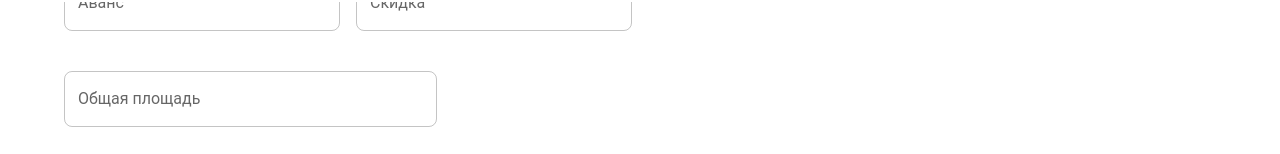
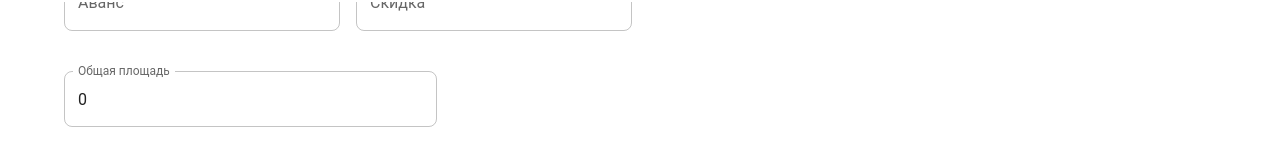
Before and after one commit to Dmitra4kovdenis/erm-fasady-sysoly, a Next.js app: page /add-order in a window 1280 px wide. Shown: the part 798-952 px from the top of the page. Built offline with nearby package versions, Linux system fonts and the light colour scheme; no server answers; the database is empty; what @bprogress/next would draw is missing.

Commit message:
форма с плавающими лейблами

```diff
--- a/src/app/(private)/add-order/components/field-all-facades-area.tsx
+++ b/src/app/(private)/add-order/components/field-all-facades-area.tsx
@@ -16,7 +16,7 @@ export function FieldAllFacadesArea() {
 
   // при изменении площади записываем её в поле
   useEffect(() => {
-    setValue("allFacadesArea", value ? value.toString() : "", {
+    setValue("allFacadesArea", value.toString(), {
       shouldTouch: true,
     });
   }, [setValue, value]);
--- a/src/components/input/input.tsx
+++ b/src/components/input/input.tsx
@@ -30,7 +30,8 @@ export default function Input({ label, name, ...props }: InputProps) {
               {...props}
               label={label}
               error={!!fieldError}
-              {...field}
+              value={field.value}
+              onChange={field.onChange}
             />
             {fieldState.error && (
               <FormHelperText>
```
